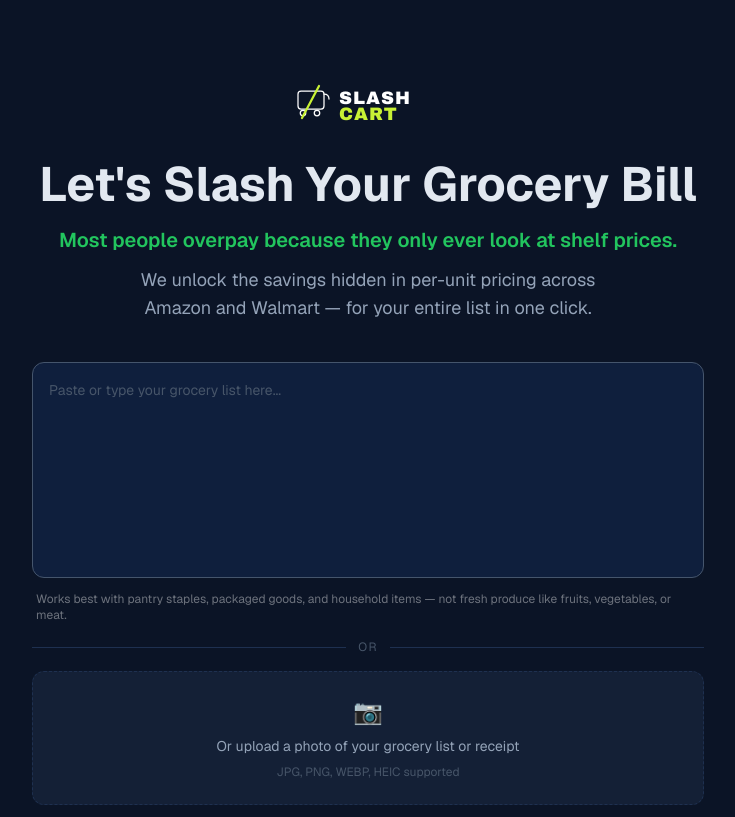
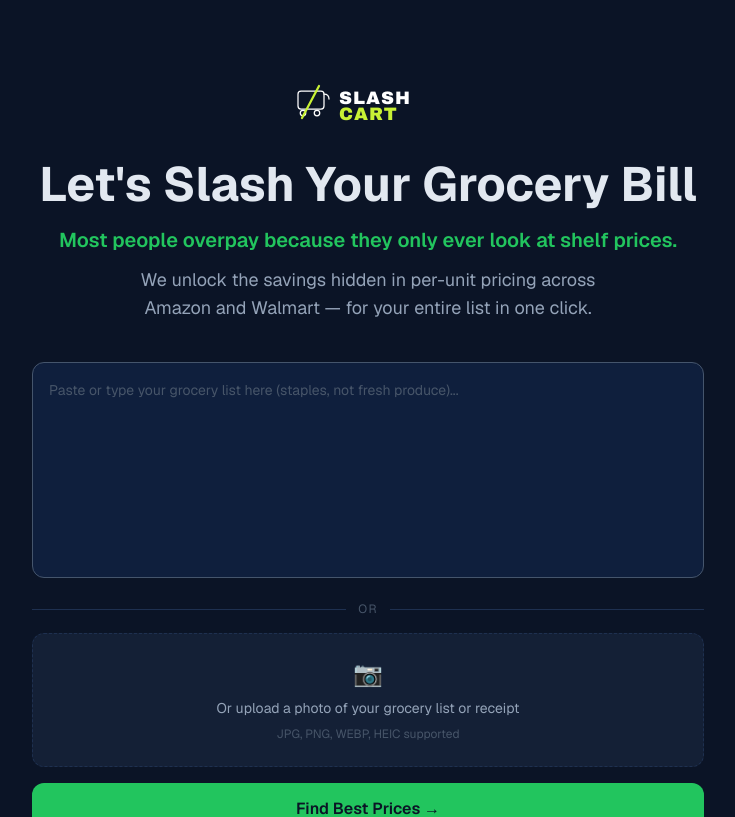
Before and after one commit to mchitnis99/slashcart-app, a Next.js app: page / in a window 1280 px wide. Shown: the top 817 px of the page, without its empty margins (272-1007 px from the left). Built offline with nearby package versions, Linux system fonts and the light colour scheme.

Commit message:
fix: move pantry staples hint into textarea placeholder

```diff
--- a/app/components/GroceryInput.tsx
+++ b/app/components/GroceryInput.tsx
@@ -113,14 +113,11 @@
         <textarea
           value={text}
           onChange={(e) => setText(e.target.value)}
-          placeholder="Paste or type your grocery list here..."
+          placeholder="Paste or type your grocery list here (staples, not fresh produce)..."
           rows={8}
           disabled={loading}
           className="w-full rounded-xl border border-slate-600 bg-[#0f1f3d] text-[#e2e8f0] placeholder-[#475569] p-4 text-sm leading-relaxed resize-none focus:outline-none focus:ring-2 focus:ring-[#22c55e] transition disabled:opacity-50 disabled:cursor-not-allowed"
         />
-        <p className="mt-1.5 text-xs text-white/40 px-1">
-          Works best with pantry staples, packaged goods, and household items — not fresh produce like fruits, vegetables, or meat.
-        </p>
       </div>
 
       <div className="flex items-center gap-3">
```
